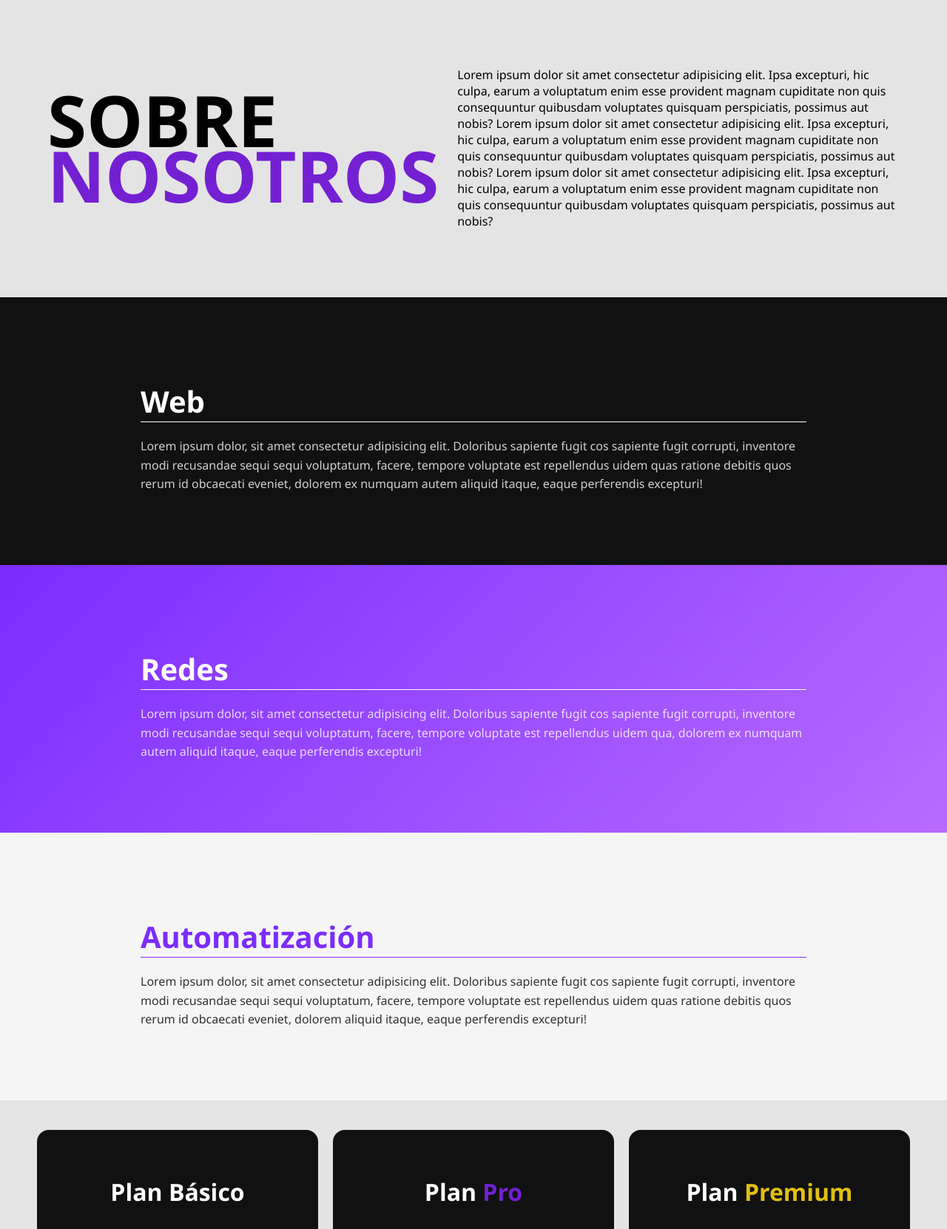
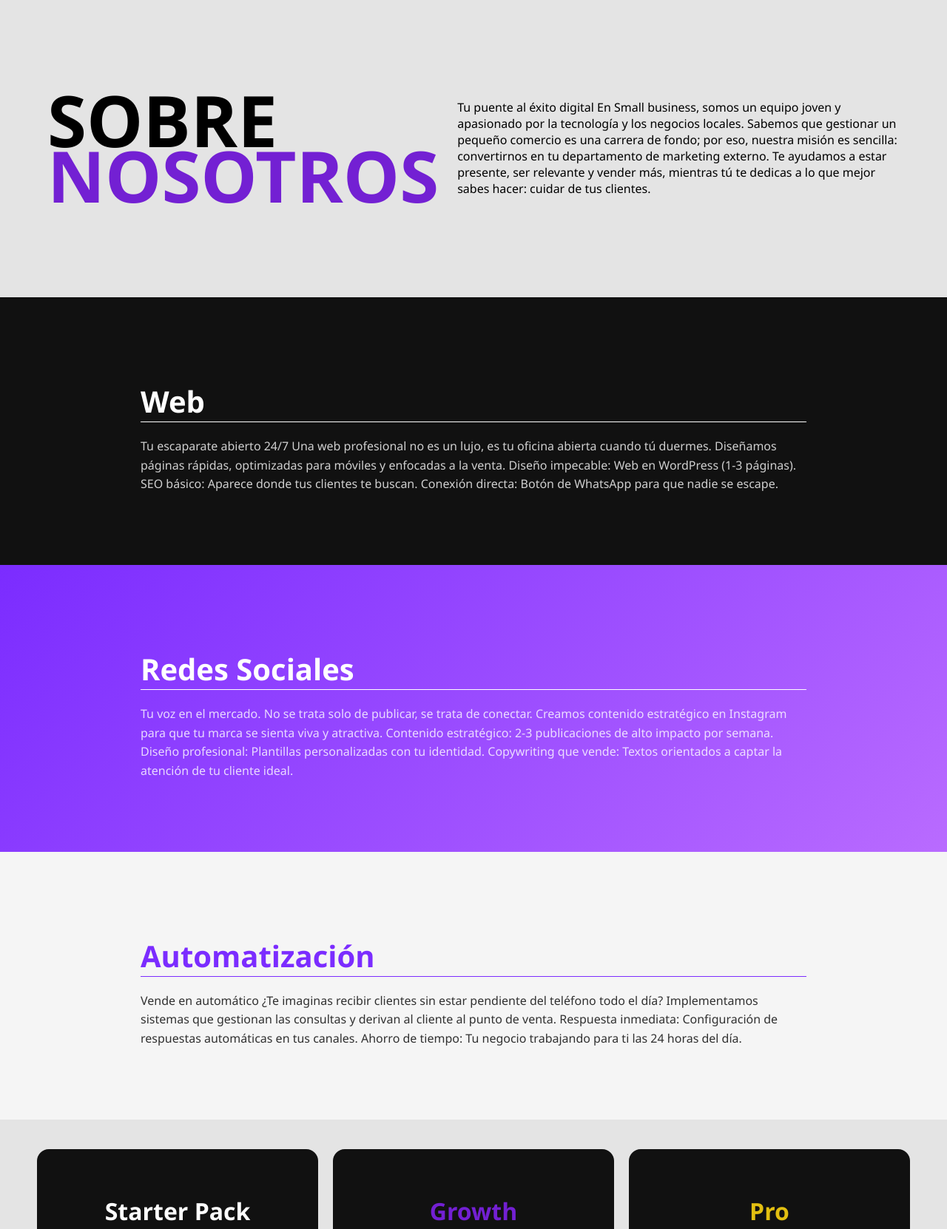
Before and after one commit to MattToujas/smallBusiness, a plain HTML site: page index.html in a window 1280 px wide. Shown: the part 803-2465 px from the top of the page at 74% size. Drawn offline with Linux system fonts and the light colour scheme.

Commit message:
First commit

```diff
--- a/index.html
+++ b/index.html
@@ -3,13 +3,14 @@
   <head>
     <meta charset="UTF-8" />
     <meta name="viewport" content="width=device-width, initial-scale=1.0" />
+    <link rel="icon" href="img/favicon.png" />
     <link rel="stylesheet" href="css/style.css" />
     <title>Small Business</title>
   </head>
   <body>
     <header class="navbar">
       <div class="navbar-logo">
-        <a href="#slider"><img src="#" alt="SB" /></a>
+        <a href="#slider"><img src="img/Logo Small Business.png" alt="SB" /></a>
       </div>
 
       <nav class="navbar-links" id="navLinks">
@@ -30,7 +31,7 @@
       <div class="slider-slides">
         <div class="slider-slide">
           <div class="slider-bg">
-            <img src="img/img3.PNG" alt="imagen de crecimiento empresarial" />
+            <img src="img/img3.jpg" alt="imagen de crecimiento empresarial" />
           </div>
           <div class="slider-content">
             <h2>Crece sin límites</h2>
@@ -40,7 +41,7 @@
 
         <div class="slider-slide">
           <div class="slider-bg">
-            <img src="img/img1.avif" alt="imagen de equipo de trabajo" />
+            <img src="img/img1.jpg" alt="imagen de equipo de trabajo" />
           </div>
           <div class="slider-content">
             <h2>Paquetes a medida</h2>
@@ -79,17 +80,13 @@
       </div>
       <div class="flex-item">
         <p>
-          Lorem ipsum dolor sit amet consectetur adipisicing elit. Ipsa
-          excepturi, hic culpa, earum a voluptatum enim esse provident magnam
-          cupiditate non quis consequuntur quibusdam voluptates quisquam
-          perspiciatis, possimus aut nobis? Lorem ipsum dolor sit amet
-          consectetur adipisicing elit. Ipsa excepturi, hic culpa, earum a
-          voluptatum enim esse provident magnam cupiditate non quis consequuntur
-          quibusdam voluptates quisquam perspiciatis, possimus aut nobis? Lorem
-          ipsum dolor sit amet consectetur adipisicing elit. Ipsa excepturi, hic
-          culpa, earum a voluptatum enim esse provident magnam cupiditate non
-          quis consequuntur quibusdam voluptates quisquam perspiciatis, possimus
-          aut nobis?
+          Tu puente al éxito digital En Small business, somos un equipo joven y
+          apasionado por la tecnología y los negocios locales. Sabemos que
+          gestionar un pequeño comercio es una carrera de fondo; por eso,
+          nuestra misión es sencilla: convertirnos en tu departamento de
+          marketing externo. Te ayudamos a estar presente, ser relevante y
+          vender más, mientras tú te dedicas a lo que mejor sabes hacer: cuidar
+          de tus clientes.
         </p>
       </div>
     </div>
@@ -99,24 +96,25 @@
       <div class="section-container">
         <h2 class="section-title">Web</h2>
         <p class="section-text">
-          Lorem ipsum dolor, sit amet consectetur adipisicing elit. Doloribus
-          sapiente fugit cos sapiente fugit corrupti, inventore modi recusandae
-          sequi sequi voluptatum, facere, tempore voluptate est repellendus
-          uidem quas ratione debitis quos rerum id obcaecati eveniet, dolorem ex
-          numquam autem aliquid itaque, eaque perferendis excepturi!
+          Tu escaparate abierto 24/7 Una web profesional no es un lujo, es tu
+          oficina abierta cuando tú duermes. Diseñamos páginas rápidas,
+          optimizadas para móviles y enfocadas a la venta. Diseño impecable: Web
+          en WordPress (1-3 páginas). SEO básico: Aparece donde tus clientes te
+          buscan. Conexión directa: Botón de WhatsApp para que nadie se escape.
         </p>
       </div>
     </section>
 
     <section class="section section-gradient">
       <div class="section-container">
-        <h2 class="section-title">Redes</h2>
+        <h2 class="section-title">Redes Sociales</h2>
         <p class="section-text">
-          Lorem ipsum dolor, sit amet consectetur adipisicing elit. Doloribus
-          sapiente fugit cos sapiente fugit corrupti, inventore modi recusandae
-          sequi sequi voluptatum, facere, tempore voluptate est repellendus
-          uidem qua, dolorem ex numquam autem aliquid itaque, eaque perferendis
-          excepturi!
+          Tu voz en el mercado. No se trata solo de publicar, se trata de
+          conectar. Creamos contenido estratégico en Instagram para que tu marca
+          se sienta viva y atractiva. Contenido estratégico: 2-3 publicaciones
+          de alto impacto por semana. Diseño profesional: Plantillas
+          personalizadas con tu identidad. Copywriting que vende: Textos
+          orientados a captar la atención de tu cliente ideal.
         </p>
       </div>
     </section>
@@ -125,11 +123,11 @@
       <div class="section-container">
         <h2 class="section-title highlight">Automatización</h2>
         <p class="section-text">
-          Lorem ipsum dolor, sit amet consectetur adipisicing elit. Doloribus
-          sapiente fugit cos sapiente fugit corrupti, inventore modi recusandae
-          sequi sequi voluptatum, facere, tempore voluptate est repellendus
-          uidem quas ratione debitis quos rerum id obcaecati eveniet, dolorem
-          aliquid itaque, eaque perferendis excepturi!
+          Vende en automático ¿Te imaginas recibir clientes sin estar pendiente
+          del teléfono todo el día? Implementamos sistemas que gestionan las
+          consultas y derivan al cliente al punto de venta. Respuesta inmediata:
+          Configuración de respuestas automáticas en tus canales. Ahorro de
+          tiempo: Tu negocio trabajando para ti las 24 horas del día.
         </p>
       </div>
     </section>
@@ -138,7 +136,7 @@
 
     <section class="cards" id="cards">
       <div class="cards-item">
-        <h3 class="cards-title">Plan Básico</h3>
+        <h3 class="cards-title">Starter Pack</h3>
         <ul class="cards-text">
           <li>Ideal para empezar con lo esencial y probar el servicio.</li>
           <li>Lorem ipsum dolor, sit .</li>
@@ -149,11 +147,11 @@
           <li>Ipsum dolor, consectetur adipisicing elit.</li>
           <li>Lorem ipsum dolor, sit .</li>
         </ul>
-        <div class="cards-price">$10</div>
+        <div class="cards-price">€250</div>
       </div>
 
       <div class="cards-item">
-        <h3 class="cards-title">Plan <span class="pro">Pro</span></h3>
+        <h3 class="cards-title"><span class="pro">Growth</span></h3>
         <ul class="cards-text">
           <li>Más potencia, más beneficios y mejor rendimiento. Ipsum dolor</li>
           <li>consectetur adipisicing elit.</li>
@@ -166,11 +164,11 @@
           <li>Lorem ipsum dolor, sit .</li>
           <li>Sit amet consectetur adipisicing elit.</li>
         </ul>
-        <div class="cards-price">$25</div>
+        <div class="cards-price">€350</div>
       </div>
 
       <div class="cards-item">
-        <h3 class="cards-title">Plan <span class="premium">Premium</span></h3>
+        <h3 class="cards-title"><span class="premium">Pro</span></h3>
         <ul class="cards-text">
           <li>Todo desbloqueado para llevarlo al siguiente nivel</li>
           <li>consectetur adipisicing elit.</li>
@@ -185,7 +183,7 @@
           <li>Lorem ipsum dolor, sit .</li>
           <li>Sit amet consectetur adipisicing elit.</li>
         </ul>
-        <div class="cards-price">$50</div>
+        <div class="cards-price">€450</div>
       </div>
     </section>
 
@@ -238,9 +236,9 @@
         </div>
 
         <div class="footer-links">
-          <a href="#">Nosotros</a>
-          <a href="#">Paquetes</a>
-          <a href="#">Contacto</a>
+          <a href="#about">Nosotros</a>
+          <a href="#cards">Paquetes</a>
+          <a href="#form">Contacto</a>
         </div>
 
         <div class="footer-copy">
--- a/sass/style.scss
+++ b/sass/style.scss
@@ -39,6 +39,10 @@ body {
     font-size: 1.5rem;
     font-weight: bold;
     letter-spacing: 2px;
+
+    img {
+      width: 140px;
+    }
   }
 
   &-links {
```
Also changed, not shown: css/style.css, img/Captura.PNG (added), img/Captura2.PNG (added), img/Logo Small Business.png (added), img/favicon.png (added), img/img1.avif (deleted), img/img1.jpg (added), img/img3.PNG (deleted), img/img3.jpg (added).
